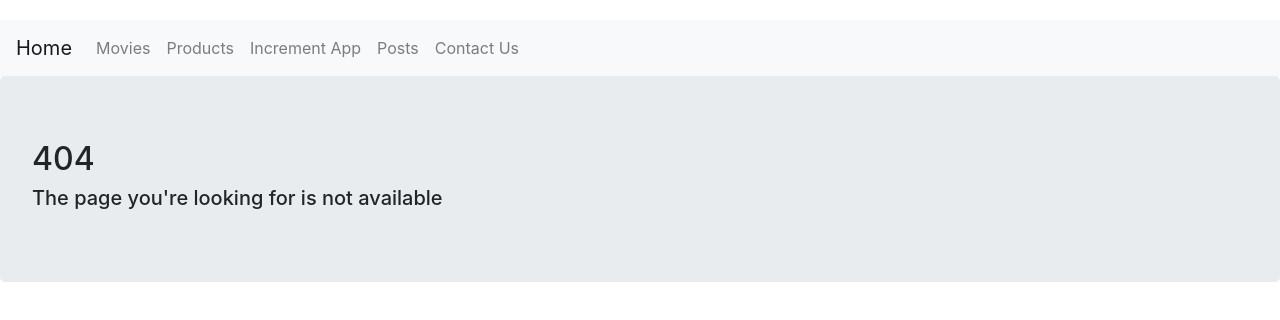
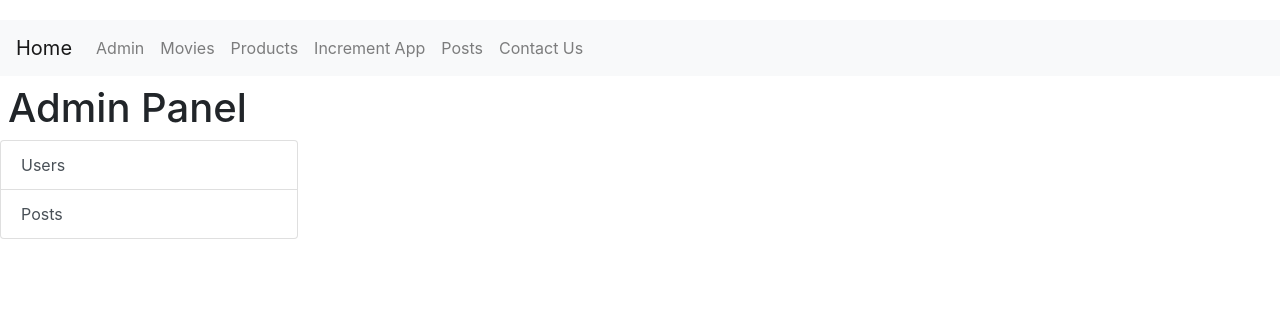
Before and after one commit to mdabutaleb/learning-react-js, a React (Create React App) app: page /admin in a window 1280 px wide. Before the commit this address led to /404. Shown: the top 320 px of the page. Built offline with nearby package versions, Linux system fonts and the light colour scheme.

Commit message:
Understanding nested route

```diff
--- a/src/App.js
+++ b/src/App.js
@@ -13,6 +13,8 @@ import ProductDetails from "./projectComponent/productDetails";
 import Posts from "./projectComponent/posts";
 import PostDetails from "./projectComponent/postDetails";
 import NotFound from "./projectComponent/404";
+import Sidebar from "./projectComponent/admin/sidebar";
+import Dashboard from "./projectComponent/admin/dashboard";
 
 class App extends Component {
     constructor(props) {
@@ -26,6 +28,7 @@ class App extends Component {
             <div>
                 <Navbar/>
                 <Switch>
+                    <Route path="/admin" component={Dashboard}/>
                     <Route path="/products/:id" component={ProductDetails}/>
                     <Route path="/products" render={(props) => <Products {...props}/>}/>
                     <Route path="/posts/:year/:month?" render={(props) => <PostDetails {...props}/>}/>
--- /dev/null
+++ b/src/projectComponent/admin/dashboard.jsx
@@ -0,0 +1,28 @@
+import React, {Component} from 'react';
+import Sidebar from "./sidebar";
+import {Route, Switch} from "react-router-dom";
+import Users from "./users";
+import Posts from "../posts";
+
+class Dashboard extends Component {
+    render() {
+        return (
+            <>
+                <h1 className="m-2"> Admin Panel</h1>
+                <div className="row">
+                    <div className="col-md-3">
+                        <Sidebar/>
+                    </div>
+                    <div className="col-md-9">
+                        <Switch>>
+                            <Route path="/admin/users" component={Users}/>
+                            <Route path="/admin/posts" component={Posts}/>
+                        </Switch>
+                    </div>
+                </div>
+            </>
+        );
+    }
+}
+
+export default Dashboard;
--- /dev/null
+++ b/src/projectComponent/admin/sidebar.jsx
@@ -0,0 +1,15 @@
+import React, {Component} from 'react';
+import {Link} from "react-router-dom";
+
+const Sidebar = () => {
+    return (
+        <div>
+            <div className="list-group">
+                <Link to="/admin/users" className="list-group-item list-group-item-action">Users</Link>
+                <Link to="/admin/posts" className="list-group-item list-group-item-action">Posts</Link>
+            </div>
+        </div>
+    );
+}
+
+export default Sidebar;
--- /dev/null
+++ b/src/projectComponent/admin/users.jsx
@@ -0,0 +1,13 @@
+import React, {Component} from 'react';
+
+class Users extends Component {
+    render() {
+        return (
+            <div>
+                <h2>Users</h2>
+            </div>
+        );
+    }
+}
+
+export default Users;
--- a/src/projectComponent/navbar.jsx
+++ b/src/projectComponent/navbar.jsx
@@ -13,6 +13,9 @@ const Navbar = (props) => {
                 </button>
                 <div className="collapse navbar-collapse" id="navbarNav">
                     <ul className="navbar-nav">
+                        <li className="nav-item">
+                            <Link className="nav-link" to="/admin">Admin</Link>
+                        </li>
                         <li className="nav-item">
                             <Link className="nav-link" to="/movies">Movies</Link>
                         </li>
```
